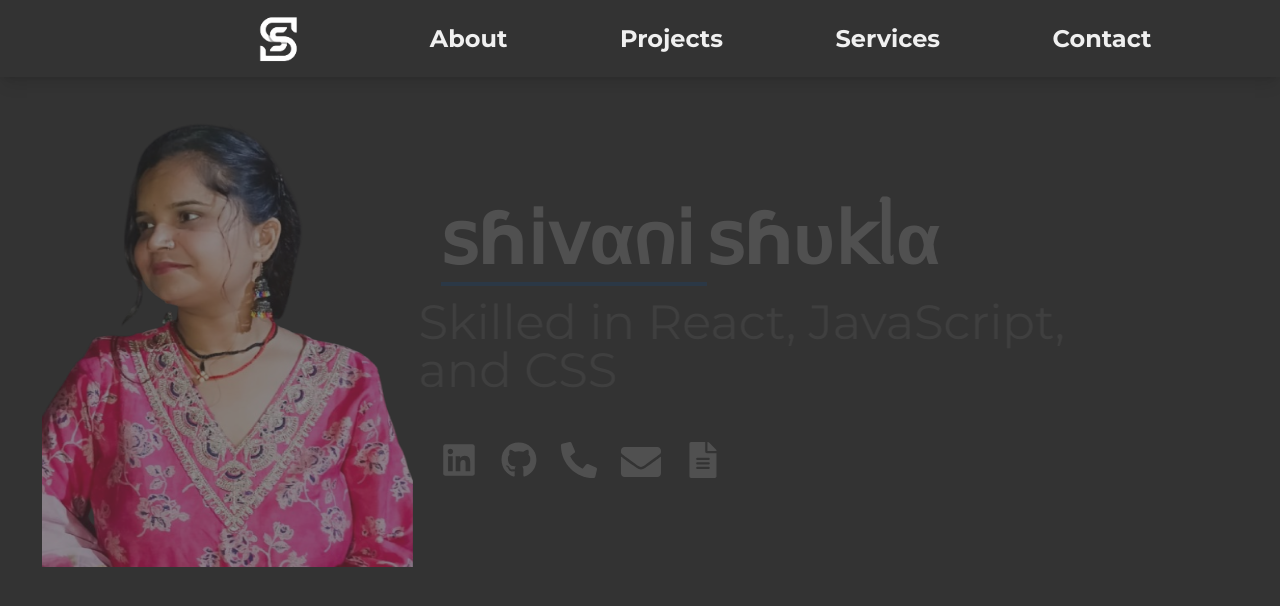
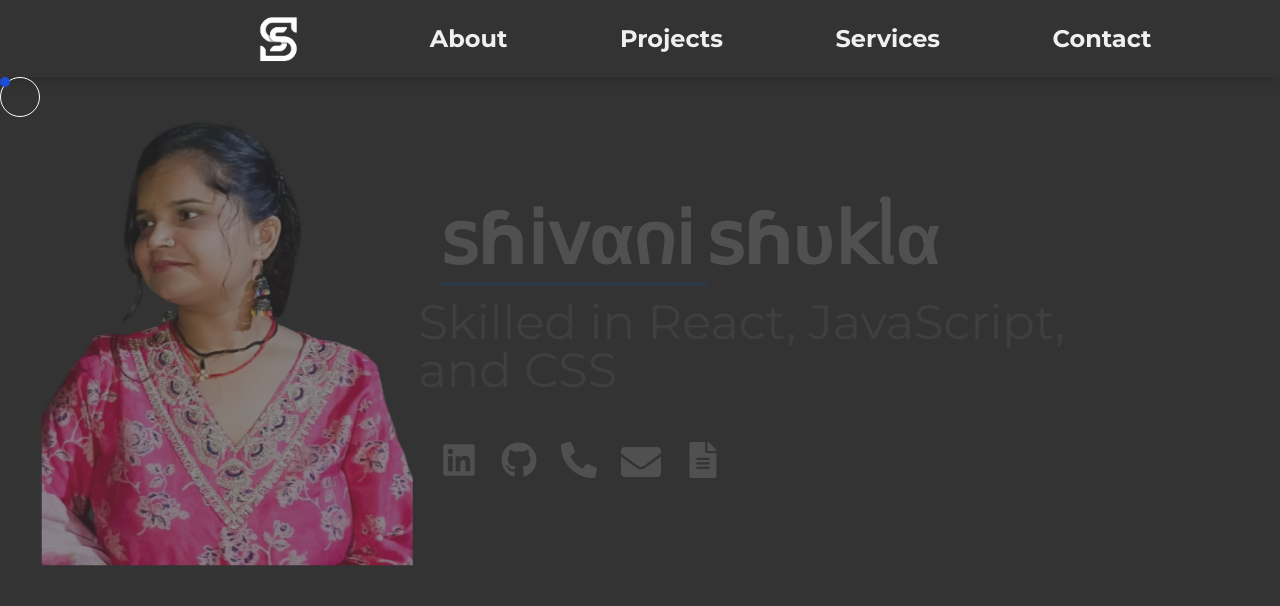
Before and after one commit to Razobyte/Own, a React (Vite) app: page / in a window 1280 px wide. Shown: the top 606 px of the page. Built offline with nearby package versions, Linux system fonts and the light colour scheme.

Commit message:
Add cursor

```diff
--- a/src/App.jsx
+++ b/src/App.jsx
@@ -3,7 +3,7 @@ import './App.css';
 import Header from './components/header/Header';
 import Home from './components/components/home/Home';
 import PortfolioIntro from './components/loader/Loader';
-
+import CursorComponent from './components/cursor/CursorComponent';
 function App() {
   const [loading, setLoading] = useState(true);
 
@@ -26,7 +26,10 @@ function App() {
       : (
         // Show the main content when `loading` is false
         <>
+
         <Header />
+        <CursorComponent/>
+
         <Home/>
         </>
       )}
--- a/src/components/components/home/Home.jsx
+++ b/src/components/components/home/Home.jsx
@@ -30,6 +30,19 @@ const CenteredComponent = () => {
     exit: { opacity: 0 },
   };
 
+  const shakeVariants = {
+    initial: { y: 0 },
+    animate: {
+      y: [0, -2, 2, -2, 2, 0], // This will create a shake effect
+      transition: {
+        repeat: Infinity, // This ensures it loops forever
+        repeatType: 'loop',
+        duration: 2, // Duration of each shake cycle
+        ease: 'easeInOut',
+      },
+    },
+  };
+
   useEffect(() => {
     const interval = setInterval(() => {
       setCurrentIndex((prevIndex) => (prevIndex + 1) % sortedText.length);
@@ -52,7 +65,12 @@ const CenteredComponent = () => {
           variants={itemVariants}
           transition={{ duration: 1, ease: 'easeInOut' }}
         >
-          <img src={imageData[1].mainImage} alt="main-image" className="w-full h-[450px]" />
+          <motion.img
+            src={imageData[1].mainImage}
+            alt="main-image"
+            className="w-full h-[450px]"
+            variants={shakeVariants} // Apply shake animation here
+          />
         </motion.div>
         <motion.div
           className='md:w-full'
@@ -83,7 +101,7 @@ const CenteredComponent = () => {
             <ul className="flex space-x-6">
               {/* LinkedIn */}
               <li>
-        <a href="https://www.linkedin.com/in/%F0%9D%98%9A%EA%AE%92%EA%AD%B5%D1%B5%F0%9D%91%8E%E0%B8%97i-s%E2%B2%8F%E1%B4%9C%E1%B4%8B%CA%9F%E1%B4%80-38280121b?utm_source=share&utm_campaign=share_via&utm_content=profile&utm_medium=android_app" target="_blank" rel="noopener noreferrer">
+                <a href="https://www.linkedin.com/in/..." target="_blank" rel="noopener noreferrer">
                   <FaLinkedin className="w-9 h-9 text-white" />
                 </a>
               </li>
@@ -116,15 +134,9 @@ const CenteredComponent = () => {
                 </a>
               </li>
             </ul>
-
           </div>
-
-
-
-
         </motion.div>
       </div>
-
     </motion.div>
   );
 };
--- /dev/null
+++ b/src/components/cursor/CursorComponent.jsx
@@ -0,0 +1,43 @@
+import React, { useEffect } from 'react';
+
+const CursorComponent = () => {
+  useEffect(() => {
+    const cursor = document.querySelector('.cursor');
+    const innerCursor = document.querySelector('.inner-cursor');
+
+    const updateCursorPosition = (e) => {
+      const x = e.clientX;
+      const y = e.clientY;
+
+      // Move the outer circle (cursor)
+      cursor.style.left = `${x - cursor.offsetWidth / 2}px`;
+      cursor.style.top = `${y - cursor.offsetHeight / 2}px`;
+
+      // Move the inner circle (actual cursor)
+      innerCursor.style.left = `${x - innerCursor.offsetWidth / 2}px`;
+      innerCursor.style.top = `${y - innerCursor.offsetHeight / 2}px`;
+    };
+
+    window.addEventListener('mousemove', updateCursorPosition);
+
+    // Remove event listener on cleanup
+    return () => {
+      window.removeEventListener('mousemove', updateCursorPosition);
+    };
+  }, []);
+
+  return (
+    <>
+      {/* Outer Cursor */}
+      <div className="cursor fixed w-10 h-10 border border-white rounded-full pointer-events-none transition-all z-50">
+
+      </div>
+      {/* Inner Cursor */}
+      <div className="inner-cursor fixed w-2.5 h-2.5 bg-blue-700 rounded-full pointer-events-none z-50"></div>
+
+      {/* Example elements to hover over */}
+    </>
+  );
+};
+
+export default CursorComponent;
```
Lines whose indentation alone changed are shown as unchanged.
